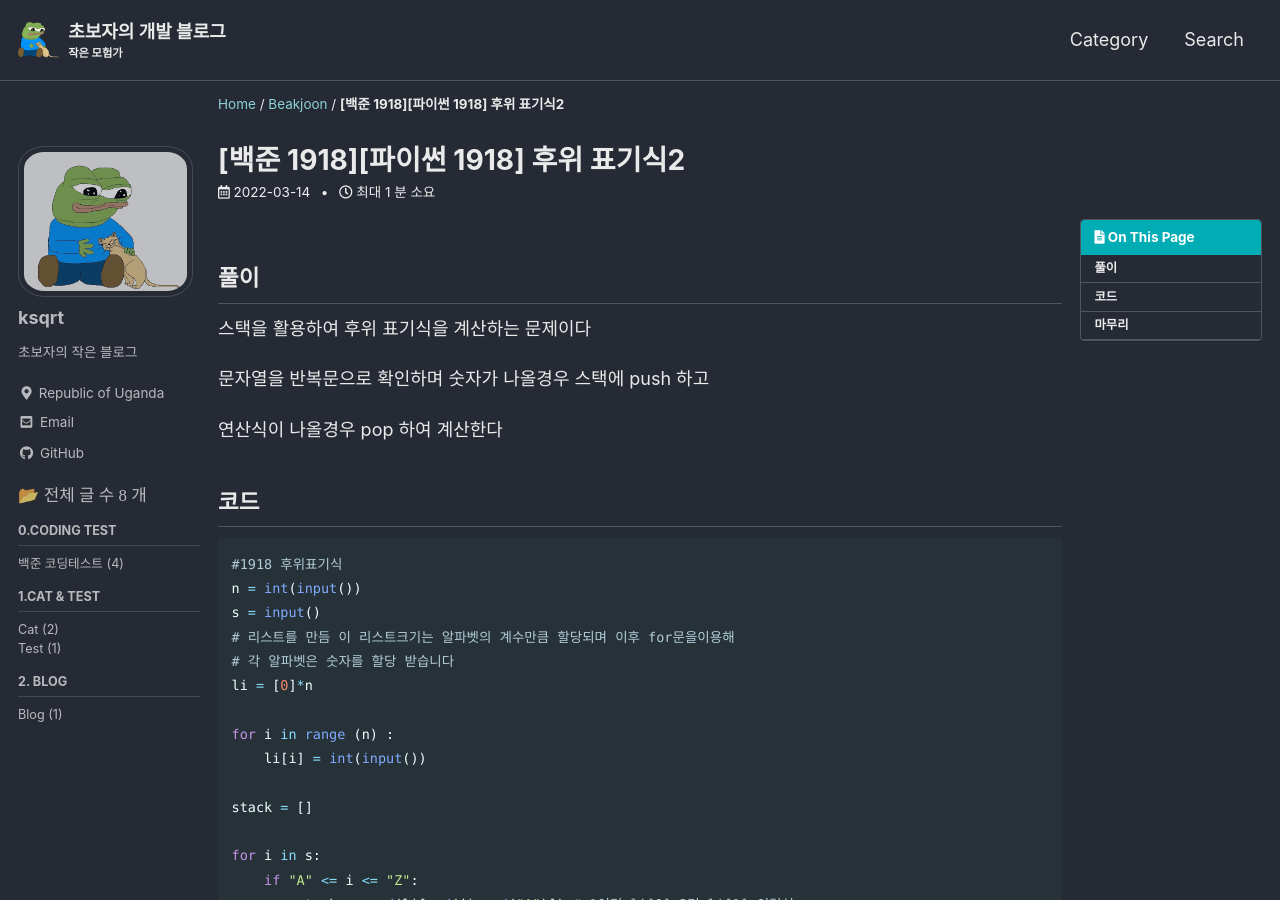
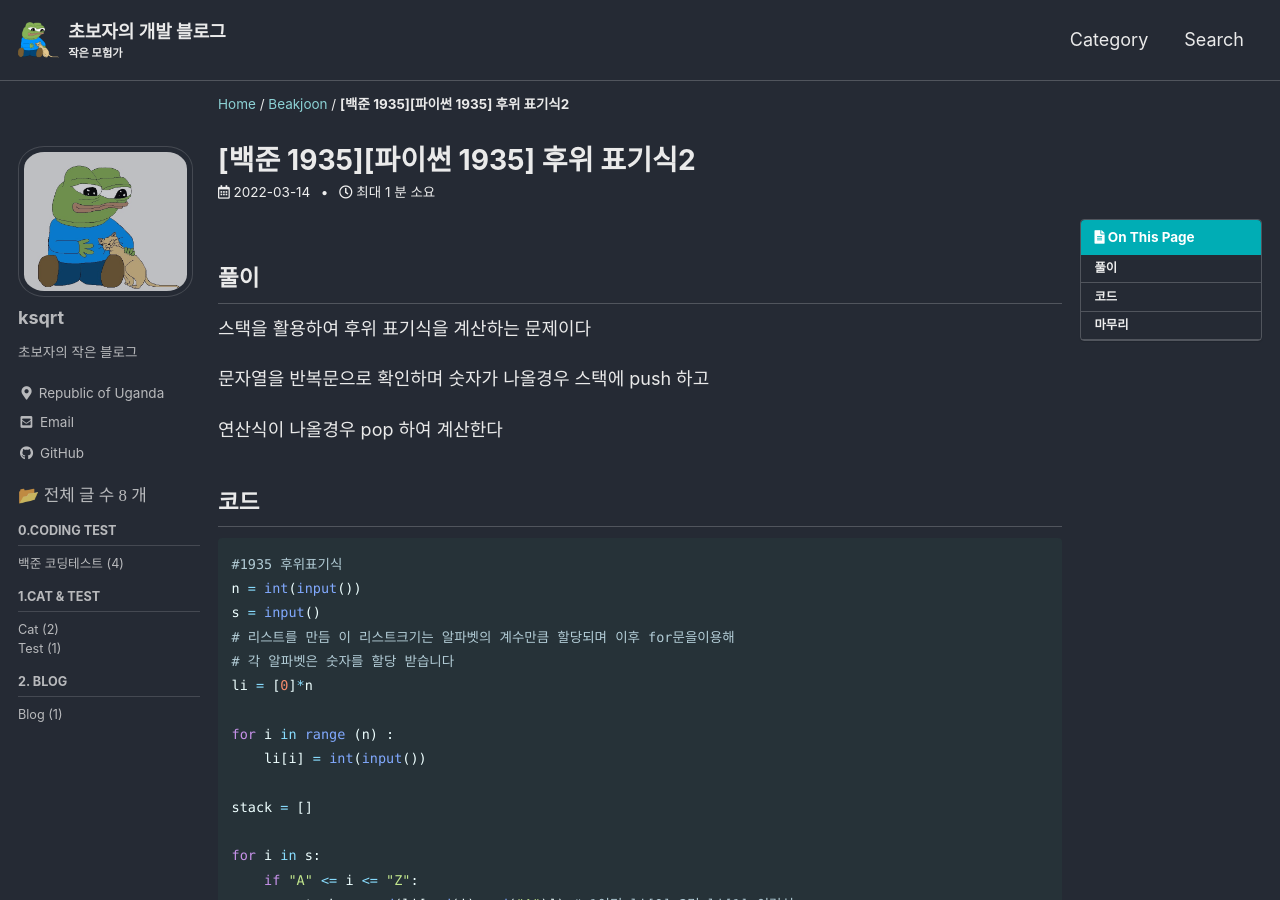
Before and after one commit to ksqrt/ksqrt.github.io, a Jekyll site: the page built from _posts/Beakjoon/2022-03-14-백준-1935.md, in a window 1280 px wide and 900 px high. Built offline with Jekyll 4.4.1, drawn with Linux system fonts in a browser that asks for light colours; cached includes are drawn as plain includes; comment, search, counter and statistics services are not loaded.

Commit message:
숫자 잘못 표기 수정

````diff
--- a/_posts/Beakjoon/2022-03-14-백준-1935.md
+++ b/_posts/Beakjoon/2022-03-14-백준-1935.md
@@ -1,6 +1,6 @@
 ---
 layout: single
-title:  "[백준 1918][파이썬 1918] 후위 표기식2 "
+title:  "[백준 1935][파이썬 1935] 후위 표기식2 "
 categories:
   - Beakjoon
 
@@ -24,7 +24,7 @@ toc_sticky : true
 ## 코드
 
 ```python
-#1918 후위표기식
+#1935 후위표기식
 n = int(input())
 s = input()
 # 리스트를 만듬 이 리스트크기는 알파벳의 계수만큼 할당되며 이후 for문을이용해
````
